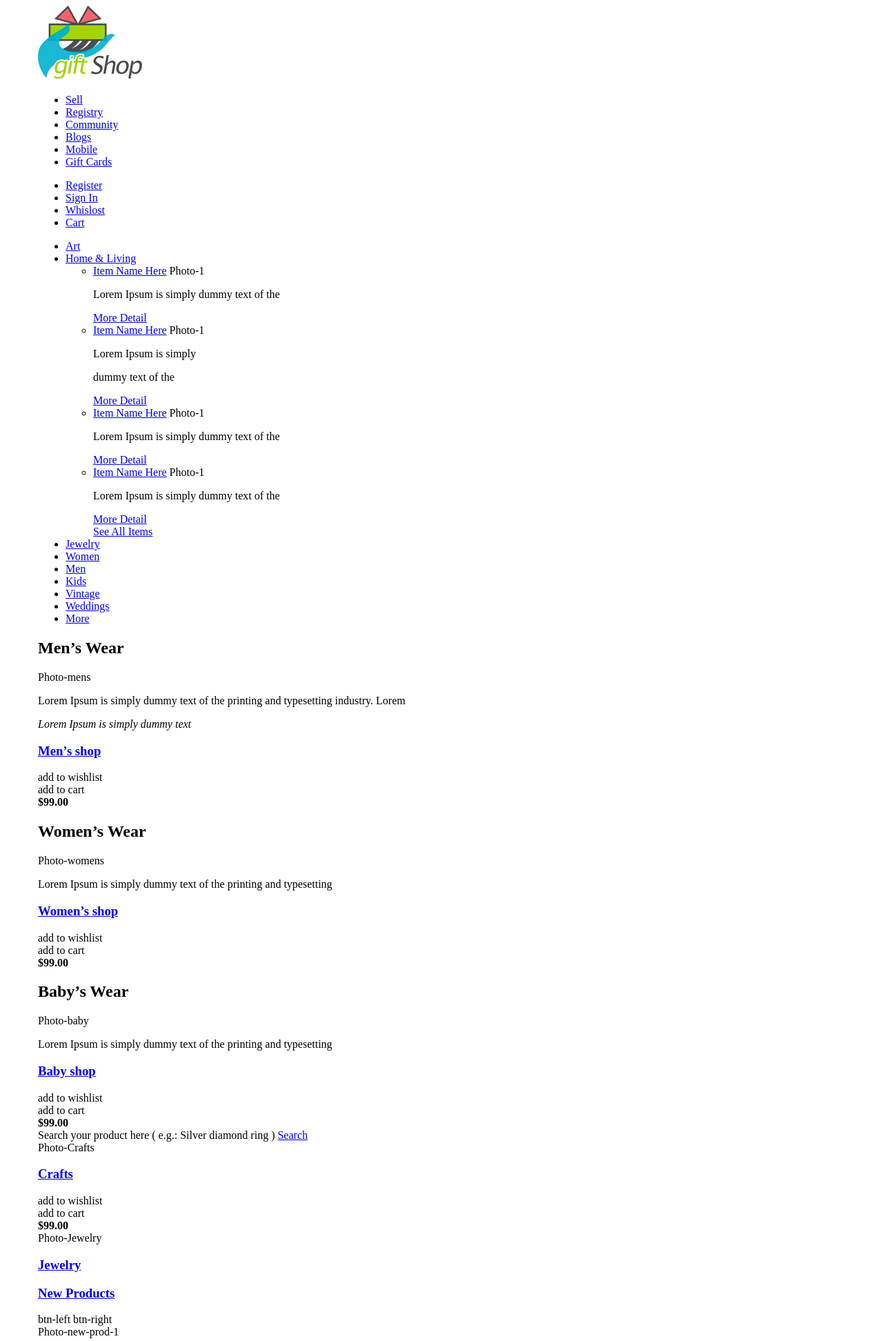
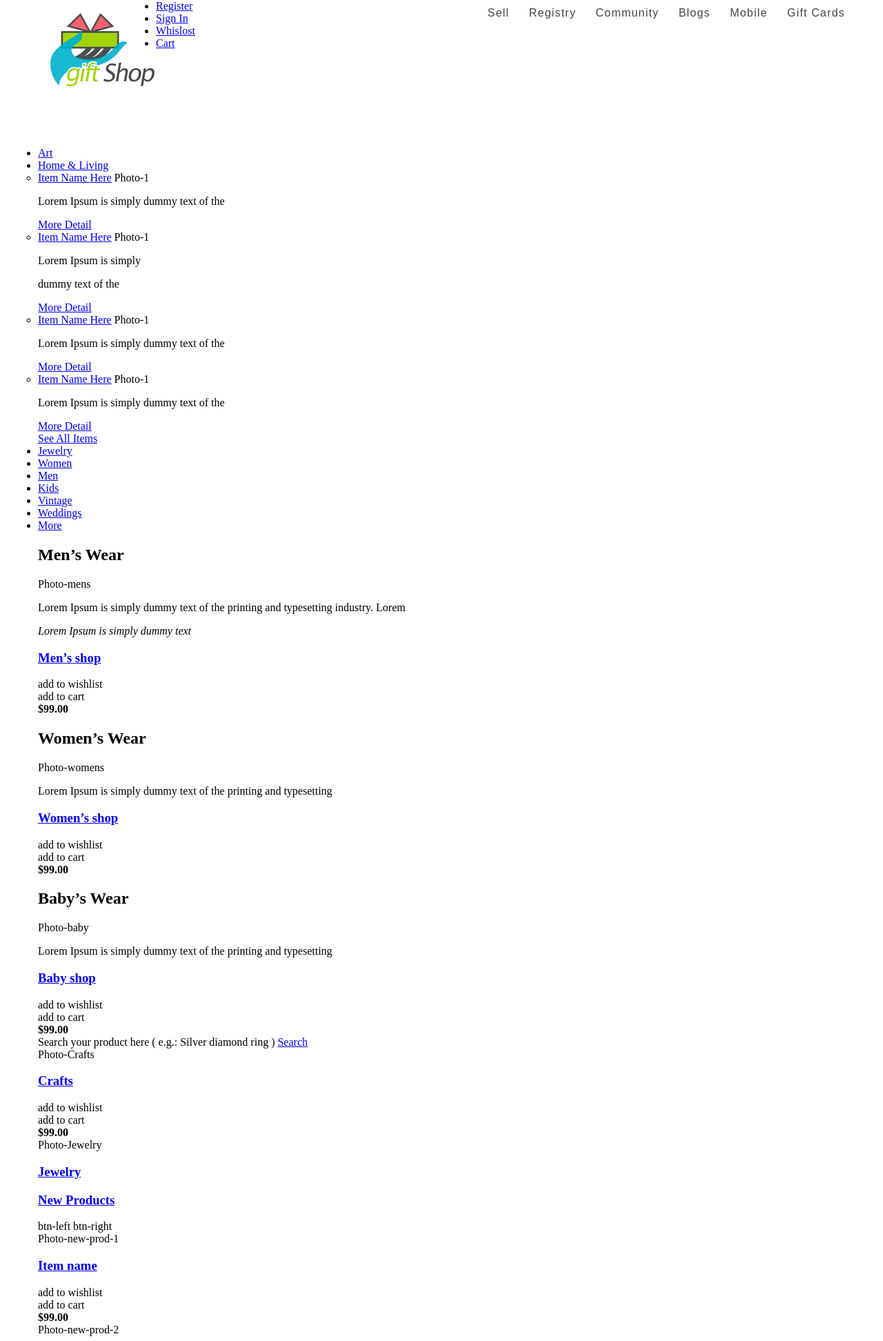
Before and after one commit to AlexKardone/giftshop, a PHP site: page / in a window 1280 px wide. Shown: the top 1944 px of the page at 69% size. Run offline with PHP 8.4, Linux system fonts and the light colour scheme.

Commit message:
Added styles for header-logo and header-top

```diff
--- a/index.html
+++ b/index.html
@@ -13,14 +13,14 @@
         <div class="page-header__logo">
             <img class="logo-img" src="img/logo.png" alt="Gift Shop" width="153" height="108">
         </div>
-        <div class="header-top">
+        <div class="header-top clearfix">
             <ul class="header-top__menu">
-                <li><a href="#">Sell</a></li>
-                <li><a href="#">Registry</a></li>
-                <li><a href="#">Community</a></li>
-                <li><a href="#">Blogs</a></li>
-                <li><a href="#">Mobile</a></li>
-                <li><a href="#">Gift Cards</a></li>
+                <li class="menu__item"><a href="#" class="item__link">Sell</a></li>
+                <li class="menu__item"><a href="#" class="item__link">Registry</a></li>
+                <li class="menu__item"><a href="#" class="item__link">Community</a></li>
+                <li class="menu__item"><a href="#" class="item__link">Blogs</a></li>
+                <li class="menu__item"><a href="#" class="item__link">Mobile</a></li>
+                <li class="menu__item"><a href="#" class="item__link">Gift Cards</a></li>
             </ul>
         </div>
 
--- a/styles/styles.css
+++ b/styles/styles.css
@@ -1,11 +1,19 @@
 @font-face {
     font-family: Lato-Regular, sans-serif;
-    src: url(../fonts/LatoRegular.ttf)
+    src: url(../fonts/LatoRegular.ttf);
+    font-weight: lighter;
 }
 
 @font-face {
     font-family: MyriadPro-Regular, sans-serif;
     src: url(../fonts/MyriadPro-Regular.otf)
+}
+
+html,
+body,
+ul {
+    margin: 0;
+    padding: 0;
 }
 
 .clearfix::after {
@@ -20,6 +28,52 @@
     width: 1170px;
     margin: 0 auto;
 }
+
+/* HEADER */
+
+.page-header {
+    width: 100%;
+    height: 213px;
+}
+
+/*  Header-logo */
+
+.page-header__logo {
+    float: left;
+    margin: 19px 0 0 18px;
+}
+
+/*. Header-top */
+
+.header-top {
+    height: 38px;
+    float: right;
+    box-sizing: border-box;
+    padding: 10px 0 0 0;
+    font-family: Lato-Regular, sans-serif;
+}
+
+.header-top__menu {
+    list-style: none;
+
+}
+
+.menu__item {
+    display: inline;
+    margin-right: 24px;
+    letter-spacing: 1.2px;
+}
+
+.menu__item:last-child {
+    margin: 0;
+}
+
+.item__link {
+    text-decoration: none;
+    color: #434343;
+    font-weight: lighter;
+}
+
 
 /* Блок "Who we are" */
 
```
